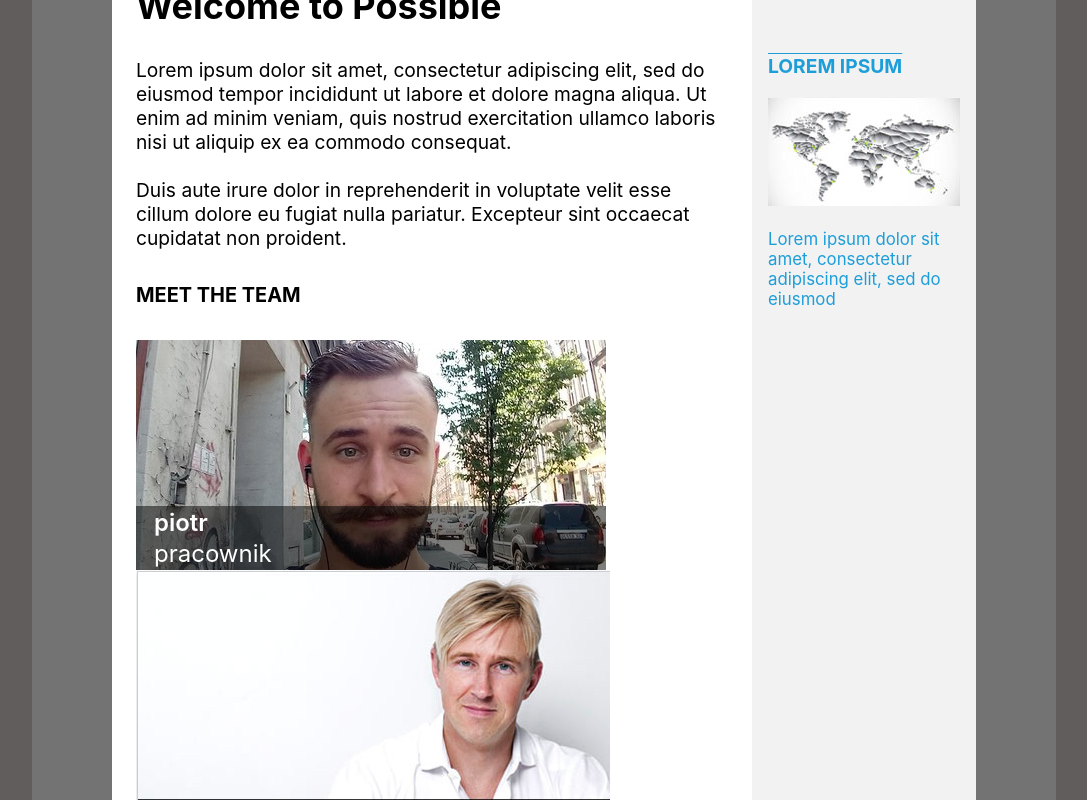
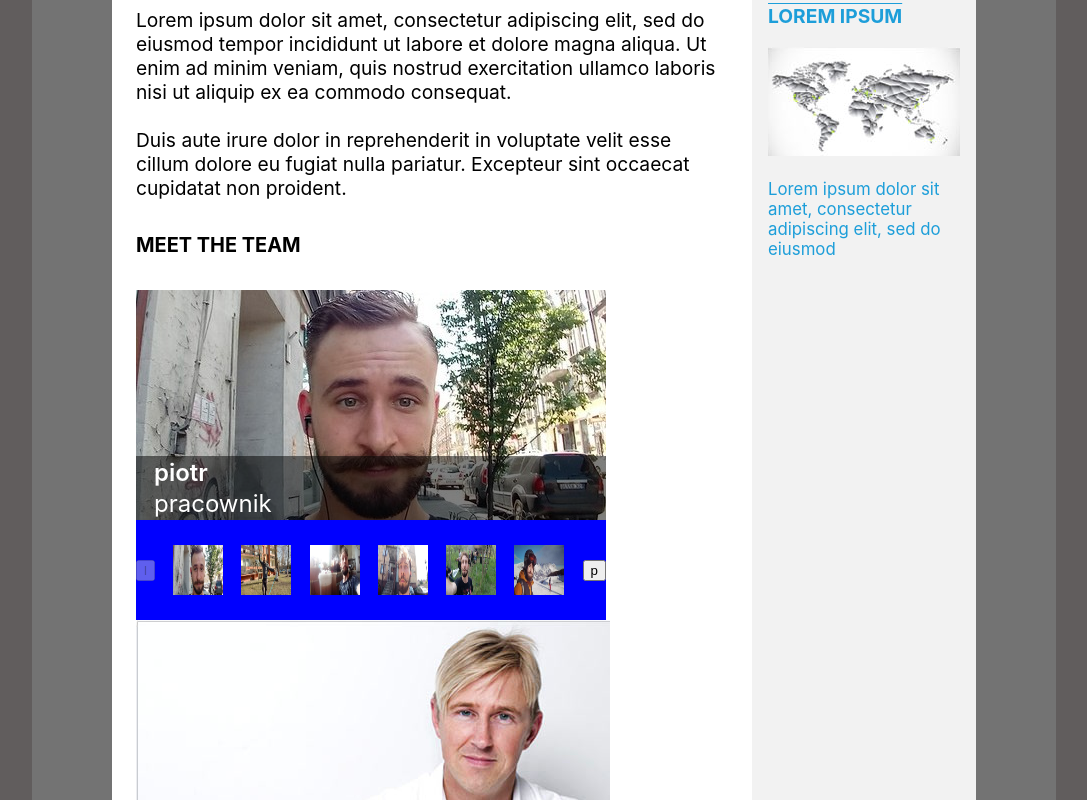
Before and after one commit to Olendroza/possible, a React (Create React App) app: page / in a window 1280 px wide. Shown: the top 800 px of the page, without its empty margins (96-1183 px from the left). Built offline with nearby package versions, Linux system fonts and the light colour scheme.

Commit message:
added slider

```diff
--- a/src/components/gallery/gallery.js
+++ b/src/components/gallery/gallery.js
@@ -1,6 +1,7 @@
 import React, {Component} from 'react';
 import employees from '../../img/employees/employess';
 import LargImage from './largImage';
+import Slider from './slider'
 
 
 
@@ -8,14 +9,21 @@ export class Gallery extends Component{
     constructor(props) {
         super(props);
         this.state = {
+            enlargedImage:0
         }
+        this.enlargeImage=this.enlargeImage.bind(this)
+        }
+        enlargeImage(n){
+            this.setState({enlargedImage:n})
       }
       render() {
         return (
           <div className='gallery_container'>
-                <LargImage person={{image:employees[0],
-            name:'piotr',
-            desc: 'pracownik'}} />
+                <LargImage person={{image:employees[this.state.enlargedImage],
+                            name:'piotr',
+                            desc: 'pracownik'}} />
+                <Slider onImageChosed={this.enlargeImage}/>
+
           </div>
         );
       }
--- /dev/null
+++ b/src/components/gallery/slider.css
@@ -0,0 +1,20 @@
+.Slider_container{
+    width: 470px;
+    height: 100px;
+}
+.Slider_content{
+    height: 100%;
+    display: flex;
+    justify-content: space-between;
+    align-items: center;
+    background: blue;
+}
+.Slider_person{
+    width: 50px;
+    height: 50px;
+}
+.Slider_person_image{
+    width: 50px;
+    height: 50px;
+
+}
--- /dev/null
+++ b/src/components/gallery/slider.js
@@ -0,0 +1,43 @@
+import React, {Component} from 'react';
+import employees from '../../img/employees/employess';
+import './slider.css'
+
+export class Slider extends Component{
+    constructor(props) {
+        super(props);
+        this.state = {
+              firstShown:0
+        }
+        this.slideLeft=this.slideLeft.bind(this)
+        this.slideRight=this.slideRight.bind(this)
+      }
+      slideLeft(){
+        this.setState({firstShown:++this.state.firstShown})
+        }
+        slideRight(){
+        this.setState({firstShown:--this.state.firstShown})
+        }
+      render() {
+        return (
+          <div className='Slider_container'>
+              <div className='Slider_content'>
+                <button className='Slider_button'
+                 disabled={this.state.firstShown===0?true:false}
+                 onClick={this.slideRight}
+                 > l </button>
+                    <img onClick={()=>this.props.onImageChosed(this.state.firstShown)} className='Slider_person_image'src={employees[this.state.firstShown]} />
+                    <img onClick={()=>this.props.onImageChosed(this.state.firstShown+1)} className='Slider_person_image'src={employees[this.state.firstShown+1]} />
+                    <img onClick={()=>this.props.onImageChosed(this.state.firstShown+2)} className='Slider_person_image'src={employees[this.state.firstShown+2]} />
+                    <img onClick={()=>this.props.onImageChosed(this.state.firstShown+3)} className='Slider_person_image'src={employees[this.state.firstShown+3]} />
+                    <img onClick={()=>this.props.onImageChosed(this.state.firstShown+4)} className='Slider_person_image'src={employees[this.state.firstShown+4]} />
+                    <img onClick={()=>this.props.onImageChosed(this.state.firstShown+5)} className='Slider_person_image'src={employees[this.state.firstShown+5]} />
+                <button className='Slider_button'
+                disabled={this.state.firstShown+6===9?true:false}
+                onClick={this.slideLeft}
+                > p </button>
+                </div>
+          </div>
+        );
+      }
+    }
+ export default Slider;
```
